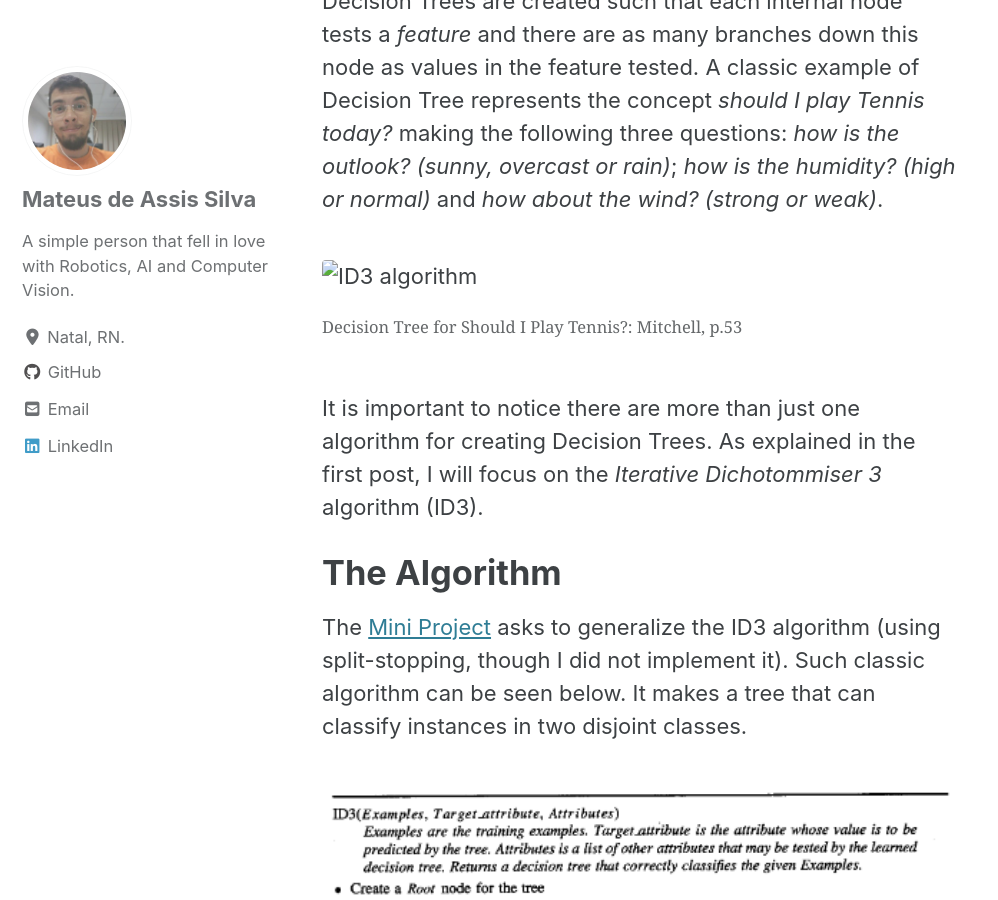
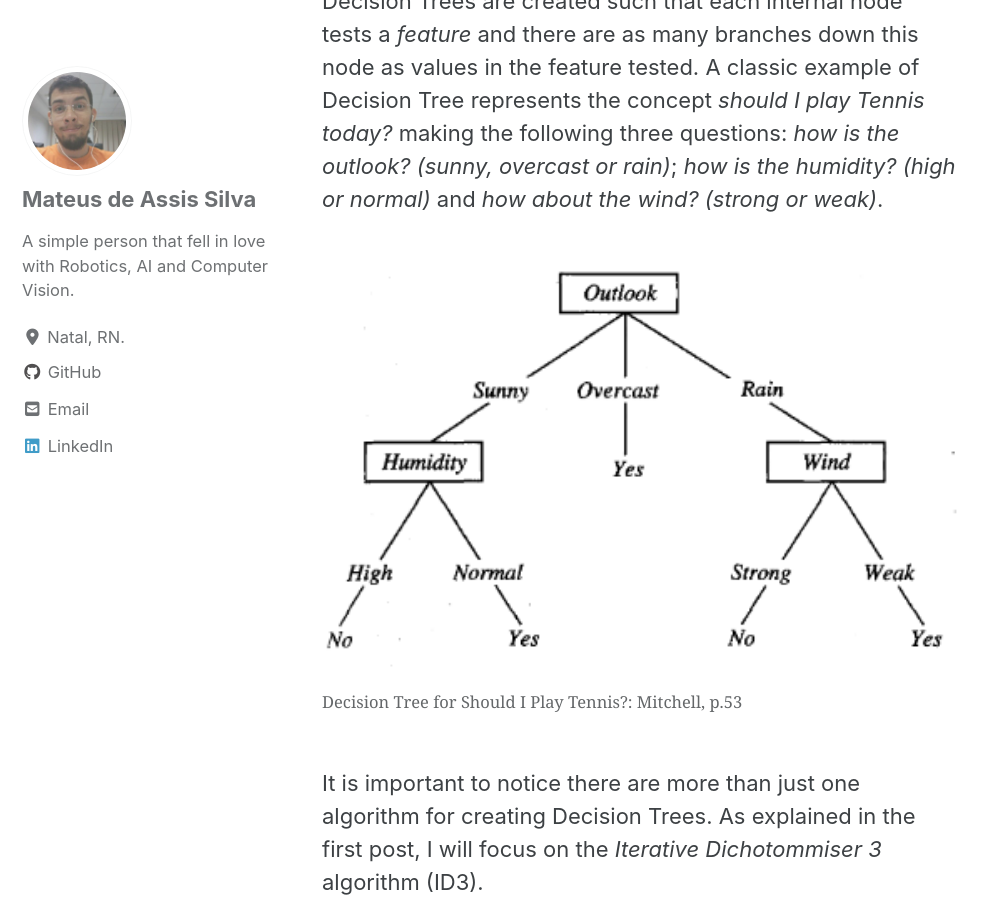
Before and after one commit to mtxslv/mtxslv.github.io, a Jekyll site: the page built from _posts/2020-05-12-id3_part_3.md, in a window 1280 px wide and 900 px high, scrolled down 444 px. Shown: the whole window, without its empty margins (0-998 px from the left). Built offline with Jekyll 4.4.1, drawn with Linux system fonts in a browser that asks for light colours; cached includes are drawn as plain includes; nearby versions of some CDN libraries.

Commit message:
tree pic

```diff
--- a/_posts/2020-05-12-id3_part_3.md
+++ b/_posts/2020-05-12-id3_part_3.md
@@ -12,7 +12,7 @@ In the previous two posts ([Node Class](https://mtxslv.github.io/id3_part_1/) an
 Decision Trees are created such that each internal node tests a _feature_ and there are as many branches down this node as values in the feature tested. A classic example of Decision Tree represents the concept _should I play Tennis today?_ making the following three questions: _how is the outlook? (sunny, overcast or rain)_; _how is the humidity? (high or normal)_ and _how about the wind? (strong or weak)_.
 
 <figure>
-  <img src="/images/posts_images/2020-05-12-id3_part_3/ClassicDecisionTree.png" alt="ID3 algorithm">
+  <img src="/images/posts_images/2020-05-12-id3_part_3/ClassicDecisionTree.png" alt="Classic Decision Tree">
   <figcaption>Decision Tree for Should I Play Tennis?: Mitchell, p.53</figcaption>
 </figure>>
 
```
Also changed, not shown: images/posts_images/2020-05-12-id3_part_3/ClassicDecisionTree.png (added).
